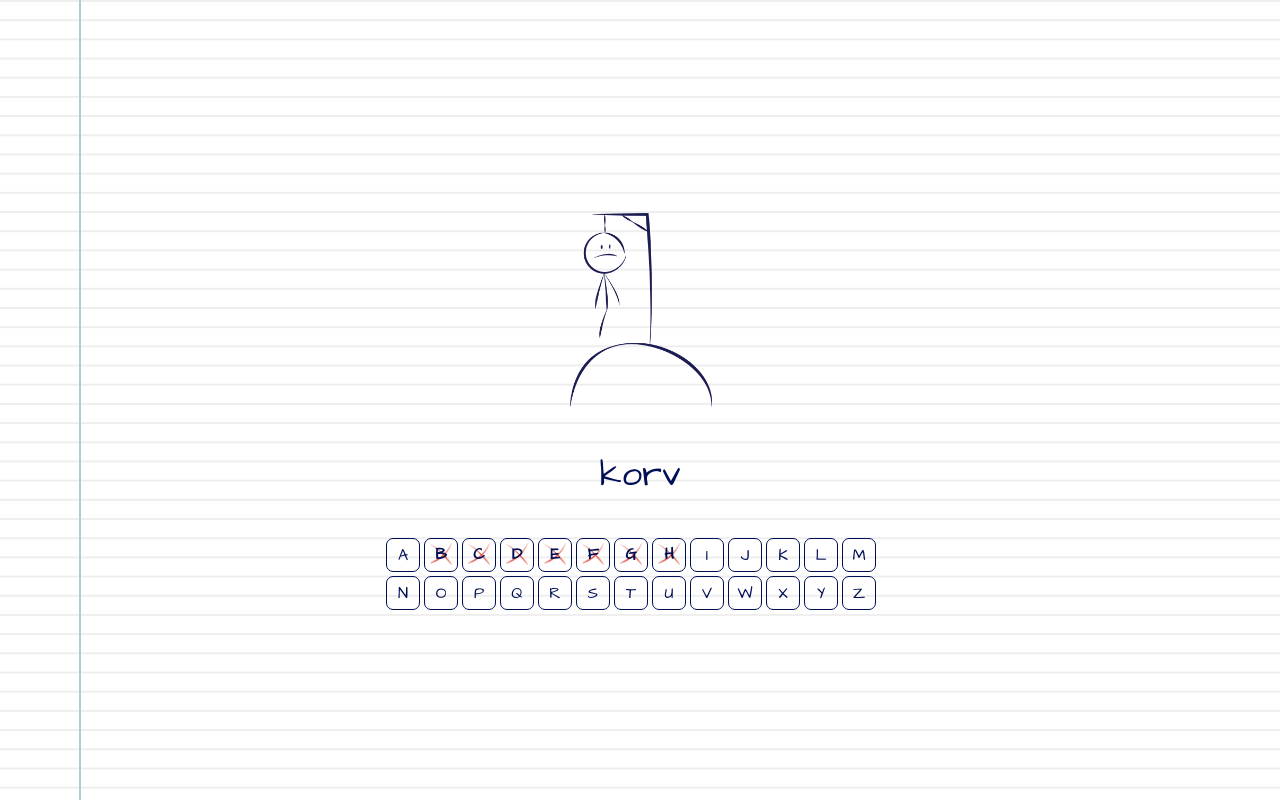
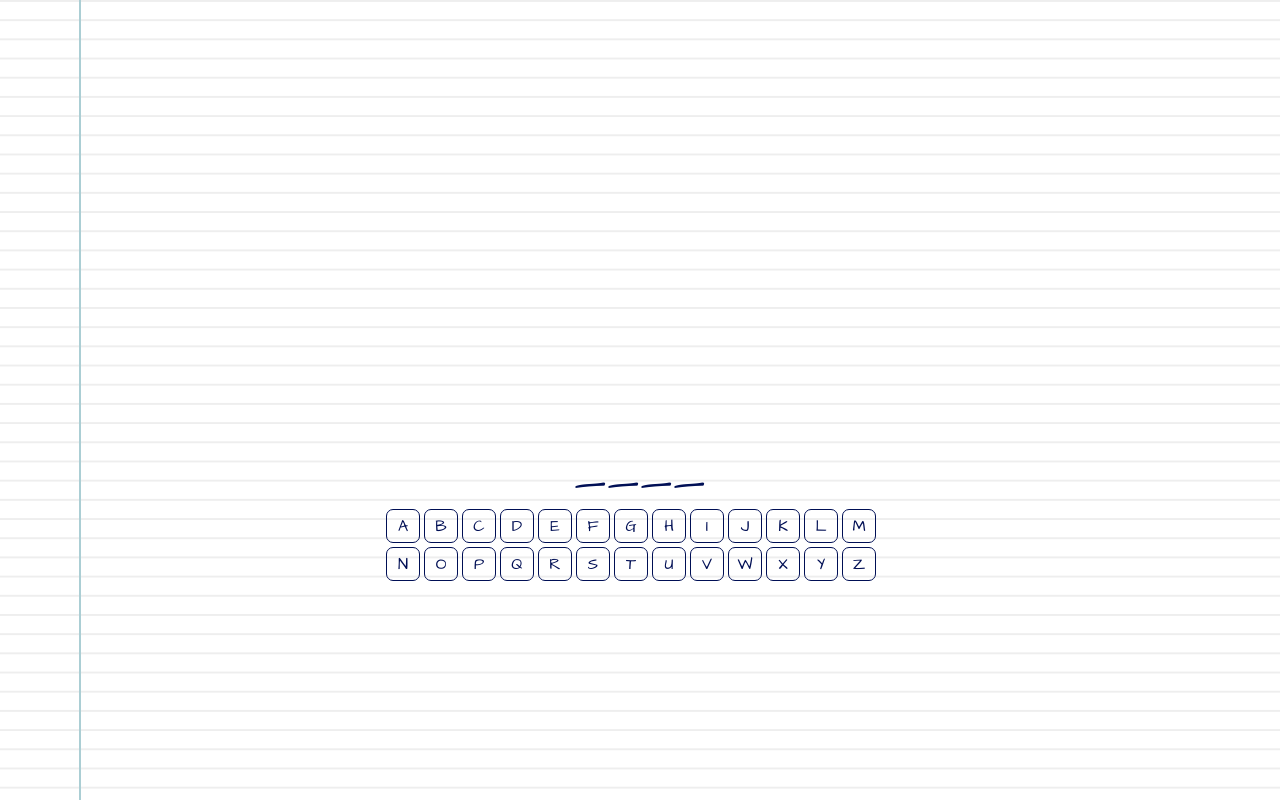
Before and after one commit to ozckarr/hangman_TS_training, a React (Create React App) app in the folder hangman/: page / in a window 1280 px wide. Built offline with nearby package versions, Linux system fonts and the light colour scheme.

Commit message:
Displaying guesses

```diff
--- a/hangman/src/components/Guesses.tsx
+++ /dev/null
@@ -1,18 +0,0 @@
-import React from "react";
-import styled from "styled-components";
-
-const Container = styled.div`
-  font-size: 36px;
-`;
-
-interface GuessesProps {
-  letter: string;
-}
-
-export const Guesses: React.FC<GuessesProps> = ({ letter }) => {
-  return (
-    <Container>
-      <p>{letter}</p>
-    </Container>
-  );
-};
--- /dev/null
+++ b/hangman/src/components/HangmanWord.tsx
@@ -0,0 +1,41 @@
+import React from "react";
+import styled from "styled-components";
+
+import { HangmanWord as HangmanWordType, GuessType } from "../modules/hangman";
+
+interface HangmanWordProps {
+  word: Array<HangmanWordType>;
+}
+const Container = styled.div`
+  font-size: 3em;
+  white-space: pre;
+  display: flex;
+`;
+
+export const HangmanWord: React.FC<HangmanWordProps> = ({ word }) => {
+  const whatsDisplayed = (letter: HangmanWordType): string => {
+    let display: string = "";
+    switch (letter.guessed) {
+      case GuessType.Hidden:
+        display = "_";
+        break;
+      case GuessType.Space:
+        display = " ";
+        break;
+      case GuessType.Revealed:
+        display = letter.letter;
+        break;
+      default:
+        display = letter.letter;
+    }
+
+    return display;
+  };
+  return (
+    <Container>
+      {word.map((letter: HangmanWordType, id: number) => (
+        <div key={id}>{whatsDisplayed(letter)}</div>
+      ))}
+    </Container>
+  );
+};
--- a/hangman/src/components/Layout.tsx
+++ b/hangman/src/components/Layout.tsx
@@ -1,8 +1,8 @@
 import React, { useState, useEffect } from "react";
 import styled from "styled-components";
-import { Guesses } from "./Guesses";
 import { TheHanging } from "./TheHanging";
 import { LetterButton } from "./LetterButton";
+import { HangmanWord } from "./HangmanWord";
 
 import { alphabet, Letter, LetterInteractionType } from "../data/alphabet";
 import {
@@ -63,7 +63,7 @@ export const Layout: React.FC = () => {
   return (
     <Container>
       <TheHanging numberOfTries={numberOfWrongGuesses} />
-      <Guesses letter="korv" />
+      <HangmanWord word={hangmanWord} />
       <LetterContainer>
         {/* TODO: Lock letters after too many numberOfWrongGuesses of after WIN */}
         {alphabetData.map((letter: Letter, id: number) => (
--- a/hangman/src/data/alphabet.tsx
+++ b/hangman/src/data/alphabet.tsx
@@ -11,13 +11,13 @@ export type Letter = {
 
 export let alphabet = [
   { letter: "A", interaction: LetterInteractionType.NotPressed },
-  { letter: "B", interaction: LetterInteractionType.WrongGuess },
-  { letter: "C", interaction: LetterInteractionType.WrongGuess },
-  { letter: "D", interaction: LetterInteractionType.WrongGuess },
-  { letter: "E", interaction: LetterInteractionType.WrongGuess },
-  { letter: "F", interaction: LetterInteractionType.WrongGuess },
-  { letter: "G", interaction: LetterInteractionType.WrongGuess },
-  { letter: "H", interaction: LetterInteractionType.WrongGuess },
+  { letter: "B", interaction: LetterInteractionType.NotPressed },
+  { letter: "C", interaction: LetterInteractionType.NotPressed },
+  { letter: "D", interaction: LetterInteractionType.NotPressed },
+  { letter: "E", interaction: LetterInteractionType.NotPressed },
+  { letter: "F", interaction: LetterInteractionType.NotPressed },
+  { letter: "G", interaction: LetterInteractionType.NotPressed },
+  { letter: "H", interaction: LetterInteractionType.NotPressed },
   { letter: "I", interaction: LetterInteractionType.NotPressed },
   { letter: "J", interaction: LetterInteractionType.NotPressed },
   { letter: "K", interaction: LetterInteractionType.NotPressed },
```
Also changed, not shown: 1 other file (tests, documents, lock files or other folders).
